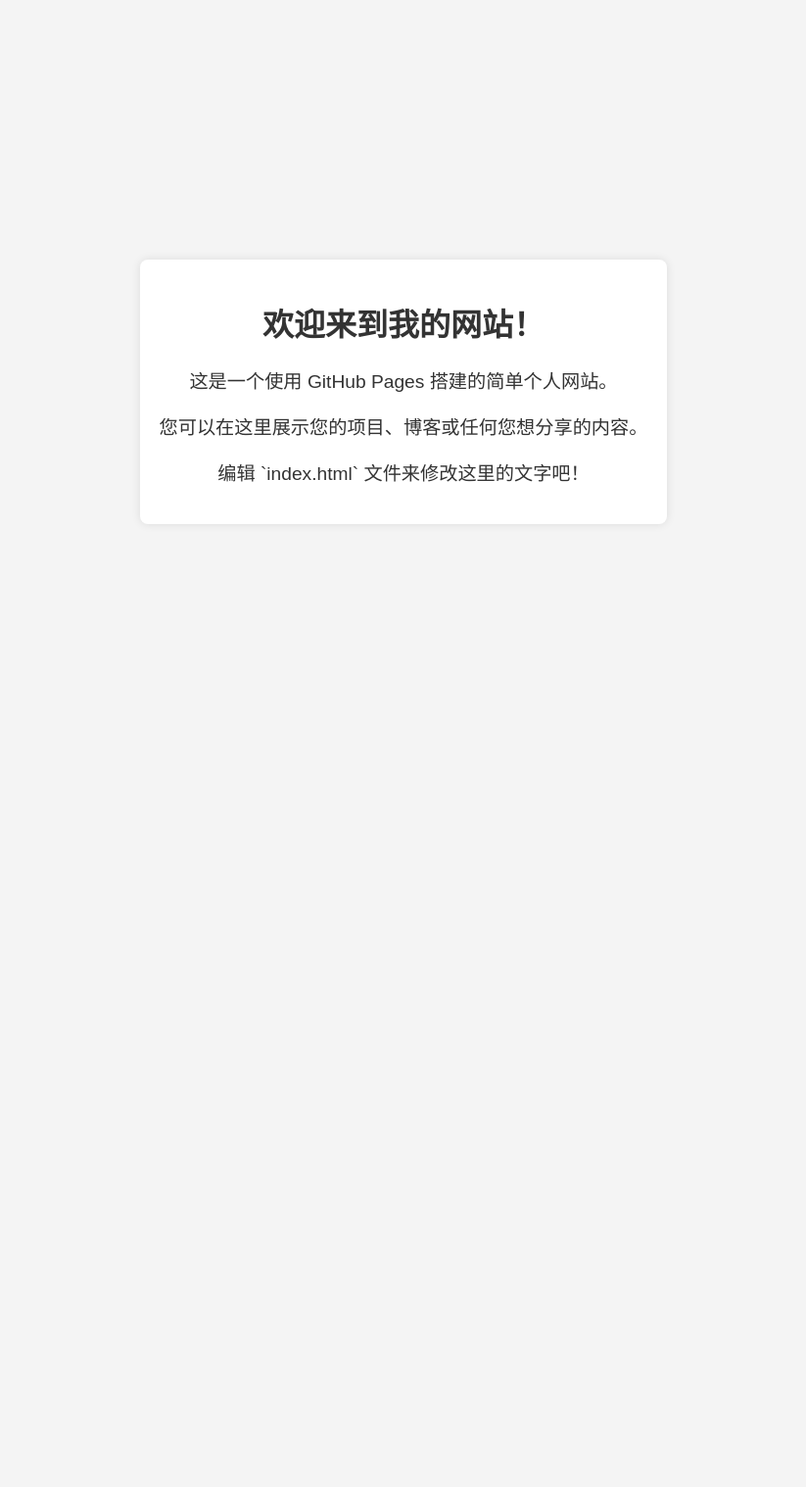
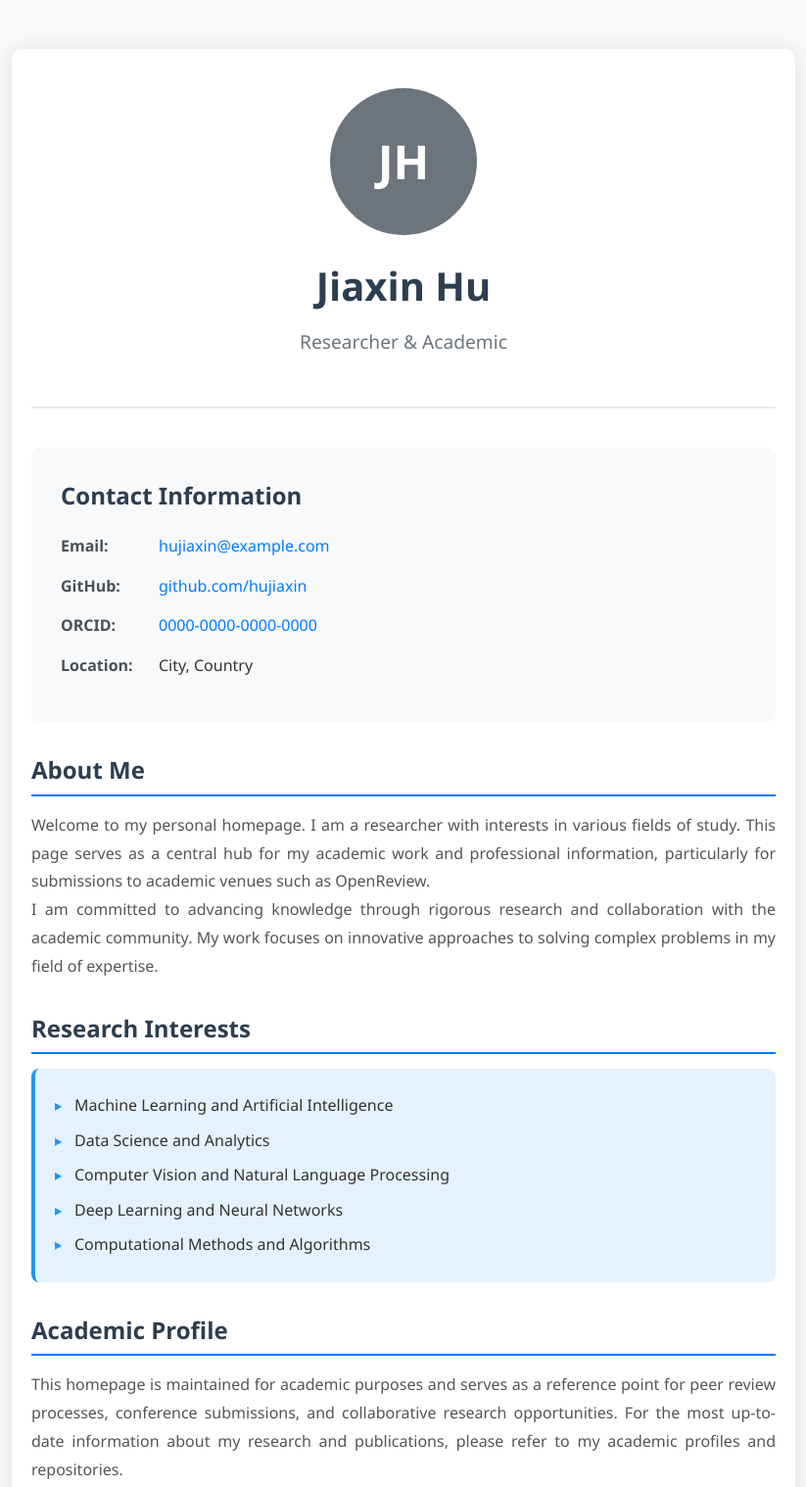
Before and after one commit to hujiaxin1998/hujiaxin1998.github.io, a plain HTML site: page index.html in a window 1280 px wide. Shown: the top 1518 px of the page at 98% size, without its empty margins (228-1051 px from the left). Before the commit the page ends 800 px from the top, so only its background shows below. Drawn offline with Linux system fonts and the light colour scheme.

Commit message:
Update index.html

```diff
--- a/index.html
+++ b/index.html
@@ -1,42 +1,239 @@
 <!DOCTYPE html>
-<html lang="zh-CN">
+<html lang="en">
 <head>
     <meta charset="UTF-8">
     <meta name="viewport" content="width=device-width, initial-scale=1.0">
-    <title>我的个人网站</title>
+    <title>Jiaxin Hu - Personal Homepage</title>
     <style>
-        body {
-            font-family: Arial, sans-serif;
+        * {
             margin: 0;
             padding: 0;
-            background-color: #f4f4f4;
+            box-sizing: border-box;
+        }
+
+        body {
+            font-family: 'Segoe UI', Tahoma, Geneva, Verdana, sans-serif;
+            line-height: 1.6;
             color: #333;
+            background-color: #f8f9fa;
+        }
+
+        .container {
+            max-width: 800px;
+            margin: 0 auto;
+            padding: 40px 20px;
+            background-color: white;
+            box-shadow: 0 0 20px rgba(0,0,0,0.1);
+            border-radius: 10px;
+            margin-top: 50px;
+        }
+
+        .header {
+            text-align: center;
+            margin-bottom: 40px;
+            padding-bottom: 30px;
+            border-bottom: 2px solid #e9ecef;
+        }
+
+        .profile-img {
+            width: 150px;
+            height: 150px;
+            border-radius: 50%;
+            margin: 0 auto 20px;
+            background-color: #6c757d;
             display: flex;
+            align-items: center;
             justify-content: center;
+            color: white;
+            font-size: 48px;
+            font-weight: bold;
+        }
+
+        h1 {
+            color: #2c3e50;
+            margin-bottom: 10px;
+            font-size: 2.5em;
+        }
+
+        .title {
+            color: #6c757d;
+            font-size: 1.2em;
+            margin-bottom: 20px;
+        }
+
+        .contact-info {
+            background-color: #f8f9fa;
+            padding: 30px;
+            border-radius: 8px;
+            margin-bottom: 30px;
+        }
+
+        .contact-info h2 {
+            color: #2c3e50;
+            margin-bottom: 20px;
+            font-size: 1.5em;
+        }
+
+        .contact-item {
+            margin-bottom: 15px;
+            display: flex;
             align-items: center;
-            height: 100vh;
+        }
+
+        .contact-item strong {
+            width: 100px;
+            color: #495057;
+        }
+
+        .contact-item a {
+            color: #007bff;
+            text-decoration: none;
+        }
+
+        .contact-item a:hover {
+            text-decoration: underline;
+        }
+
+        .section {
+            margin-bottom: 30px;
+        }
+
+        .section h2 {
+            color: #2c3e50;
+            margin-bottom: 15px;
+            font-size: 1.5em;
+            border-bottom: 2px solid #007bff;
+            padding-bottom: 5px;
+        }
+
+        .bio {
+            text-align: justify;
+            line-height: 1.8;
+            color: #555;
+        }
+
+        .research-interests {
+            background-color: #e3f2fd;
+            padding: 20px;
+            border-radius: 8px;
+            border-left: 4px solid #2196f3;
+        }
+
+        .research-interests ul {
+            list-style-type: none;
+            padding-left: 0;
+        }
+
+        .research-interests li {
+            padding: 5px 0;
+            position: relative;
+            padding-left: 20px;
+        }
+
+        .research-interests li:before {
+            content: "▸";
+            color: #2196f3;
+            position: absolute;
+            left: 0;
+        }
+
+        .footer {
             text-align: center;
+            margin-top: 40px;
+            padding-top: 20px;
+            border-top: 1px solid #e9ecef;
+            color: #6c757d;
+            font-size: 0.9em;
         }
-        .container {
-            padding: 20px;
-            background-color: #fff;
-            border-radius: 8px;
-            box-shadow: 0 0 10px rgba(0, 0, 0, 0.1);
-        }
-        h1 {
-            color: #333;
-        }
-        p {
-            font-size: 1.2em;
+
+        @media (max-width: 600px) {
+            .container {
+                margin: 20px;
+                padding: 20px;
+            }
+
+            h1 {
+                font-size: 2em;
+            }
+
+            .contact-item {
+                flex-direction: column;
+                align-items: flex-start;
+            }
+
+            .contact-item strong {
+                width: auto;
+                margin-bottom: 5px;
+            }
         }
     </style>
 </head>
 <body>
     <div class="container">
-        <h1>欢迎来到我的网站！</h1>
-        <p>这是一个使用 GitHub Pages 搭建的简单个人网站。</p>
-        <p>您可以在这里展示您的项目、博客或任何您想分享的内容。</p>
-        <p>编辑 `index.html` 文件来修改这里的文字吧！</p>
+        <div class="header">
+            <div class="profile-img">JH</div>
+            <h1>Jiaxin Hu</h1>
+            <div class="title">Researcher & Academic</div>
+        </div>
+
+        <div class="contact-info">
+            <h2>Contact Information</h2>
+            <div class="contact-item">
+                <strong>Email:</strong>
+                <a href="mailto:hujiaxin@example.com">hujiaxin@example.com</a>
+            </div>
+            <div class="contact-item">
+                <strong>GitHub:</strong>
+                <a href="https://github.com/hujiaxin" target="_blank">github.com/hujiaxin</a>
+            </div>
+            <div class="contact-item">
+                <strong>ORCID:</strong>
+                <a href="https://orcid.org/0000-0000-0000-0000" target="_blank">0000-0000-0000-0000</a>
+            </div>
+            <div class="contact-item">
+                <strong>Location:</strong>
+                <span>City, Country</span>
+            </div>
+        </div>
+
+        <div class="section">
+            <h2>About Me</h2>
+            <div class="bio">
+                <p>Welcome to my personal homepage. I am a researcher with interests in various fields of study. This page serves as a central hub for my academic work and professional information, particularly for submissions to academic venues such as OpenReview.</p>
+
+                <p>I am committed to advancing knowledge through rigorous research and collaboration with the academic community. My work focuses on innovative approaches to solving complex problems in my field of expertise.</p>
+            </div>
+        </div>
+
+        <div class="section">
+            <h2>Research Interests</h2>
+            <div class="research-interests">
+                <ul>
+                    <li>Machine Learning and Artificial Intelligence</li>
+                    <li>Data Science and Analytics</li>
+                    <li>Computer Vision and Natural Language Processing</li>
+                    <li>Deep Learning and Neural Networks</li>
+                    <li>Computational Methods and Algorithms</li>
+                </ul>
+            </div>
+        </div>
+
+        <div class="section">
+            <h2>Academic Profile</h2>
+            <div class="bio">
+                <p>This homepage is maintained for academic purposes and serves as a reference point for peer review processes, conference submissions, and collaborative research opportunities. For the most up-to-date information about my research and publications, please refer to my academic profiles and repositories.</p>
+            </div>
+        </div>
+
+        <div class="footer">
+            <p>&copy; 2024 Jiaxin Hu. All rights reserved.</p>
+            <p>Last updated: <span id="lastUpdated"></span></p>
+        </div>
     </div>
+
+    <script>
+        // Set last updated date
+        document.getElementById('lastUpdated').textContent = new Date().toLocaleDateString();
+    </script>
 </body>
 </html>
```
